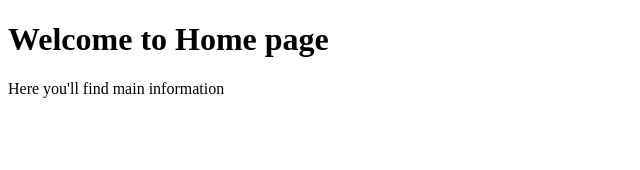
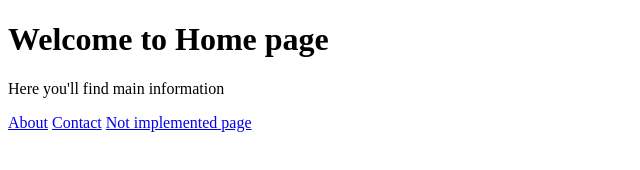
Before and after one commit to rolckeirnad/basic-node-site, a website: page index.html in a window 1280 px wide. Shown: the whole page, without its empty margins (0-640 px from the left). Drawn offline with Linux system fonts and the light colour scheme.

Commit message:
Add links to pages

```diff
--- a/index.html
+++ b/index.html
@@ -9,5 +9,8 @@
 <body>
   <h1>Welcome to Home page</h1>
   <p>Here you'll find main information</p>
+  <a href="about">About</a>
+  <a href="contact-me">Contact</a>
+  <a href="test">Not implemented page</a>
 </body>
 </html>
```
